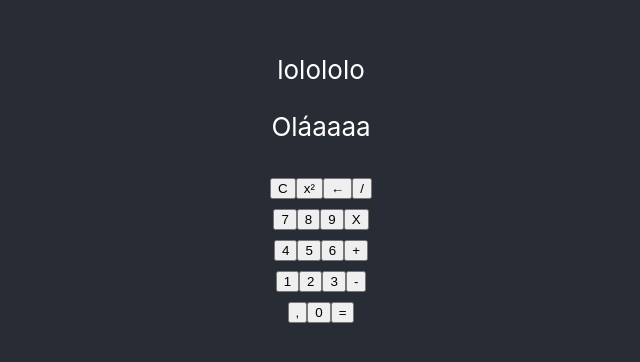
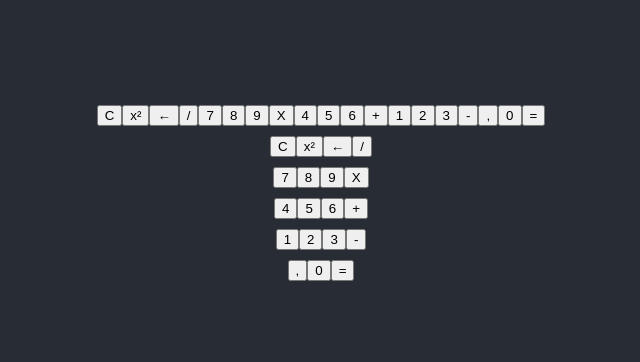
Before and after one commit to pedrofrn/react-calculator, a React (Create React App) app: page / in a window 1280 px wide. Shown: the part 212-574 px from the top of the page, without its empty margins (319-959 px from the left). Built offline with nearby package versions, Linux system fonts and the light colour scheme.

Commit message:
buttons map loop

```diff
--- a/src/Calculator.js
+++ b/src/Calculator.js
@@ -3,12 +3,35 @@ import Screen from './components/Screen/Screen';
 import Button from './components/Button/Button';
 
 function Calculator() {
+
+    function buttonView() {
+        const keys = [
+            ['C', 'x²', '←', '/'],
+            [7, 8, 9, 'X'],
+            [4, 5, 6, '+'],
+            [1, 2, 3, '-'],
+            [',', 0, '=']
+        ];
+        return (
+            <div className='row'>
+                {
+                    keys.map((a, b) => {
+
+                        return a.map((c, d) => {
+                            return (<Button char={c} />)
+                        })
+                    })
+                }
+            </div>
+        )
+    }
     return (
         <main>
             <div className='Screen'>
                 <Screen />
+                {buttonView()}
             </div>
-            <p>Oláaaaa</p>
+            <div className='keyboard'>
                 <div className='row'>
                     <Button char={'C'} />
                     <Button char={'x²'} />
@@ -38,6 +61,7 @@ function Calculator() {
                     <Button char={0} />
                     <Button char={'='} />
                 </div>
+            </div>
         </main>
     )
 }
--- a/src/components/Button/Button.js
+++ b/src/components/Button/Button.js
@@ -1,5 +1,5 @@
 import React, { useState, useEffect } from "react";
-import { press } from "../../services/hitButton";
+import {Calc} from "../Screen/Calc";
 
 function Button(props) {
 
@@ -11,8 +11,9 @@ function Button(props) {
     }, [])
 
     function hit() {
-        return press(props.char)
+        return Calc(props.char)
     }
+
     return (
         <button id="button" className={classChar} onClick={hit}>
             <div className="char">{props.char}</div>
--- a/src/components/Screen/Calc.js
+++ b/src/components/Screen/Calc.js
@@ -1,11 +1,3 @@
-import React from "react";
-
-function Calc() {
-    return (
-        <div>
-            lolololo
-        </div>
-    )
+export function Calc(char) {
+    console.log(char)
 }
-
-export default Calc;
--- a/src/components/Screen/Screen.js
+++ b/src/components/Screen/Screen.js
@@ -1,5 +1,5 @@
 import React from "react";
-import Calc from "./Calc";
+import { Calc } from "./Calc";
 
 function Screen() {
     return (
```
Lines whose indentation alone changed are shown as unchanged.
